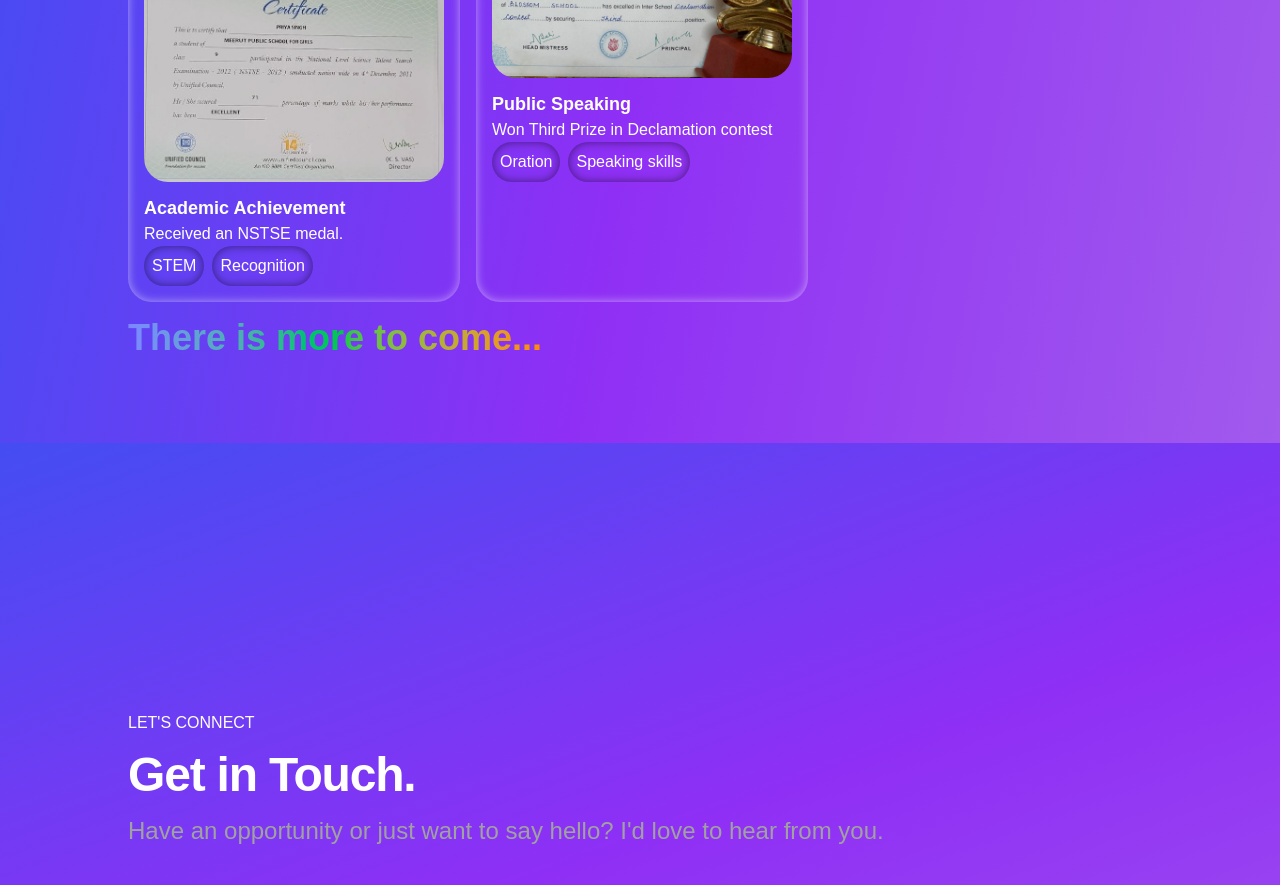
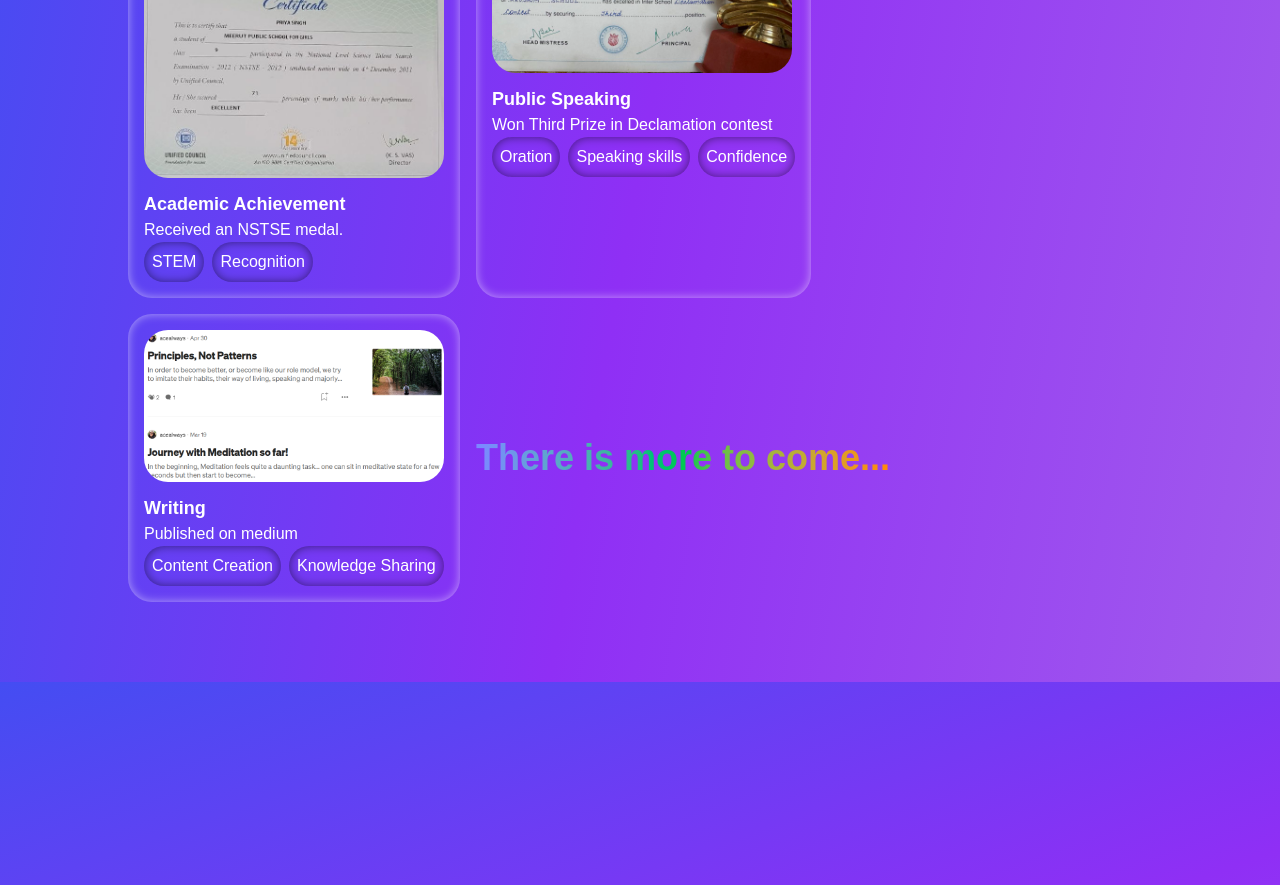
Before and after one commit to priyasingh123/portfolio, a Next.js app: page / in a window 1280 px wide. Shown: the part 4320-5205 px from the top of the page. Built offline with nearby package versions, Linux system fonts and the light colour scheme.

Commit message:
add writing as activity

```diff
--- a/app/utilities/activitiesData.ts
+++ b/app/utilities/activitiesData.ts
@@ -1,5 +1,6 @@
 import nstse from "../../assets/img/nstse.jpg";
 import oration from "../../assets/img/oration.jpg";
+import writing from "../../assets/img/writing.png";
 
 export const activities = [
   {
@@ -12,6 +13,12 @@ export const activities = [
     title: "Public Speaking",
     logo: oration,
     description: "Won Third Prize in Declamation contest",
-    tags: ["Oration", "Speaking skills"],
+    tags: ["Oration", "Speaking skills", "Confidence"],
+  },
+  {
+    title: "Writing",
+    logo: writing,
+    description: "Published on medium",
+    tags: ["Content Creation", "Knowledge Sharing"],
   },
 ];
```
Also changed, not shown: assets/img/writing.png (added).
